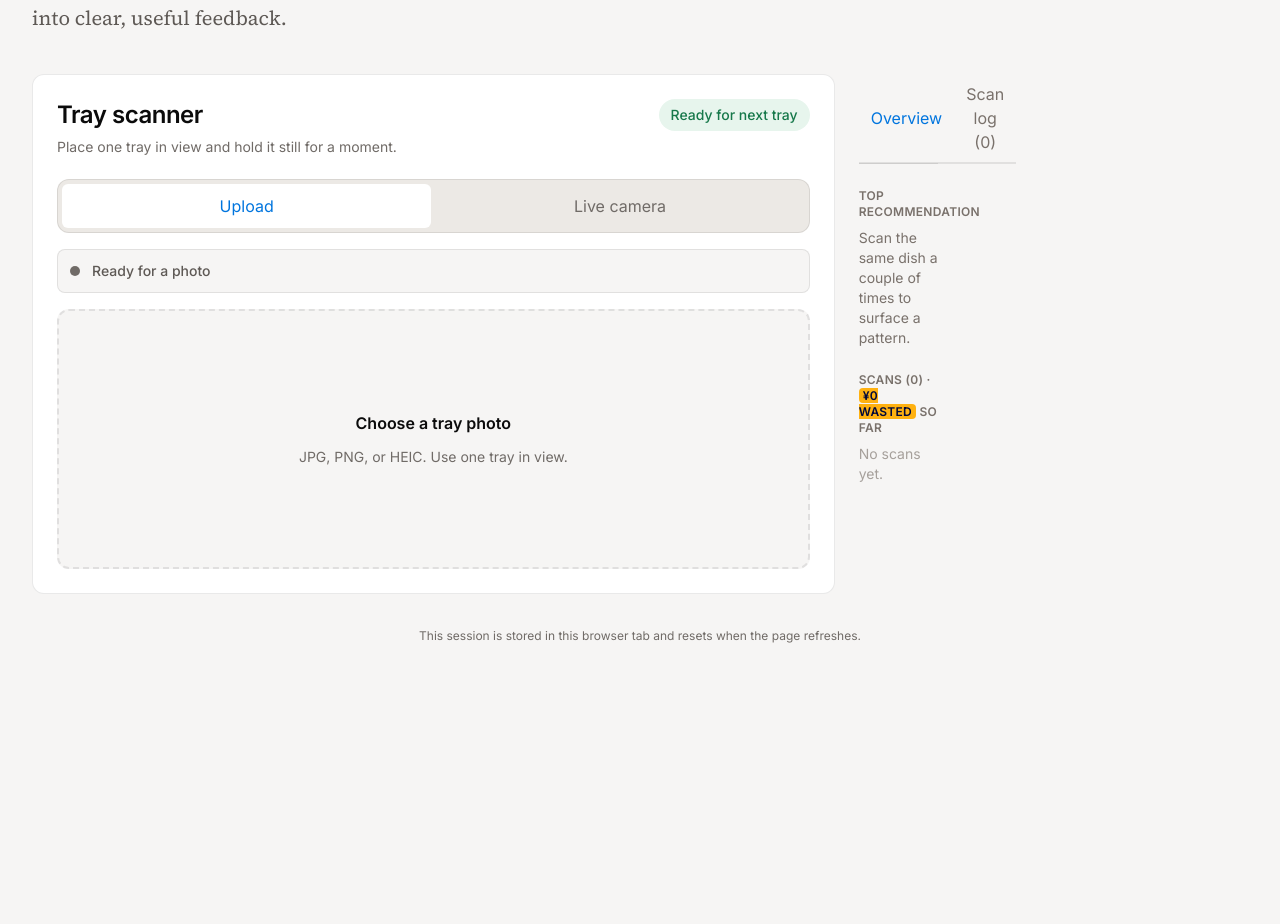
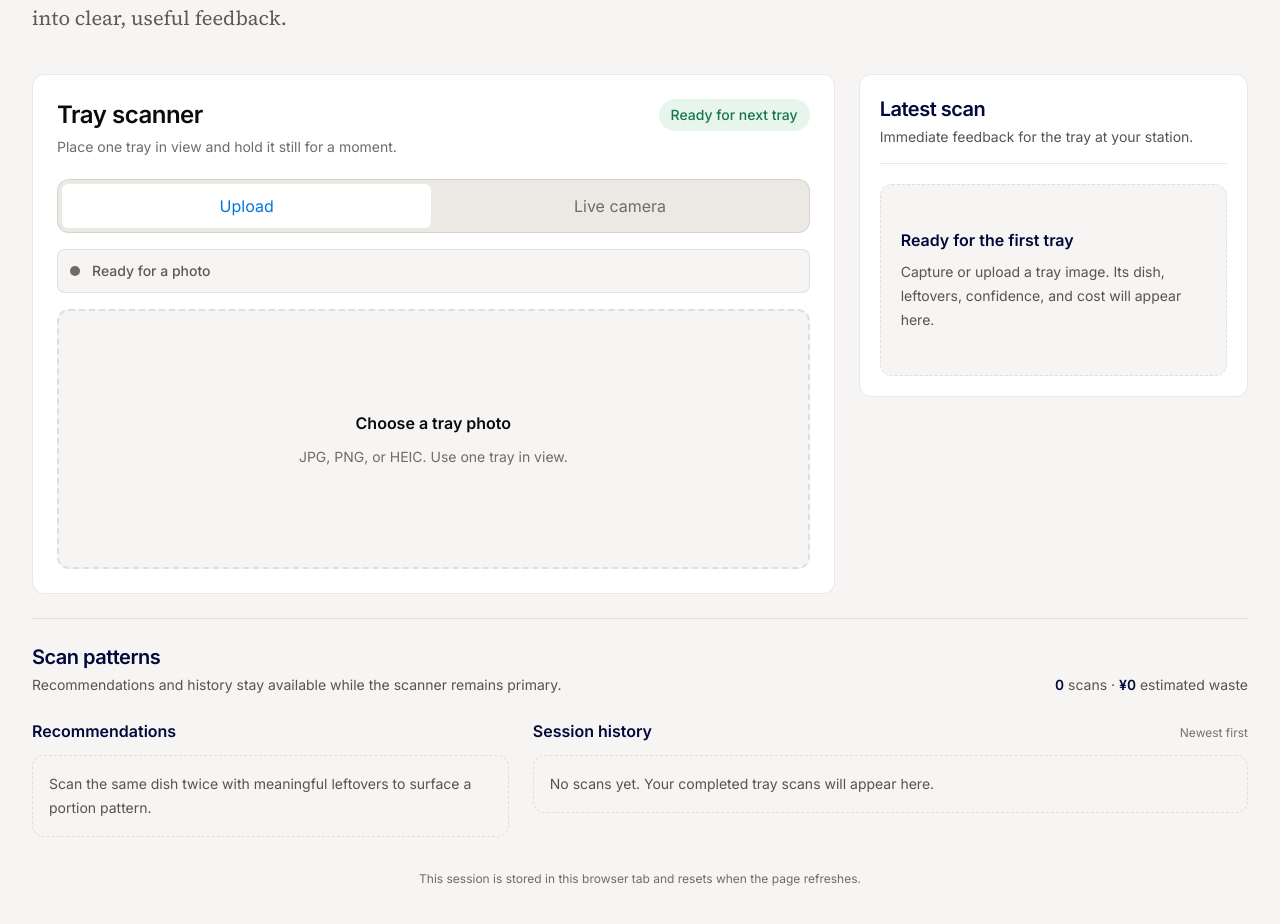
Before and after one commit to JamieOgun/hackathon_food_analyzer, a Next.js app: page / in a window 1280 px wide. Shown: the part 288-1212 px from the top of the page. Before the commit the page ends 982 px from the top, so only its background shows below. Built offline with nearby package versions, Linux system fonts and the light colour scheme.

Commit message:
feat(results): surface immediate scan feedback

```diff
--- a/components/ResultsPanel.tsx
+++ b/components/ResultsPanel.tsx
@@ -1,6 +1,6 @@
 "use client";
 
-import { useState } from "react";
+import AnnotatedImage from "@/components/AnnotatedImage";
 import ScanLog from "@/components/ScanLog";
 import {
   BUCKET_LABEL,
@@ -8,12 +8,25 @@ import {
   type ScanResult,
 } from "@/lib/types";
 
-type Tab = "overview" | "log";
-
 interface ResultsPanelProps {
   scans: ScanResult[];
   recommendations: Recommendation[];
   error: string | null;
+}
+
+function clampConfidence(value: number) {
+  return Math.min(100, Math.max(0, Math.round(value * 100)));
+}
+
+function formatCost(value: number | null | undefined) {
+  return value == null ? null : `¥${value.toLocaleString()}`;
+}
+
+function formatTime(iso: string) {
+  return new Date(iso).toLocaleTimeString([], {
+    hour: "2-digit",
+    minute: "2-digit",
+  });
 }
 
 export default function ResultsPanel({
@@ -21,104 +34,247 @@ export default function ResultsPanel({
   recommendations,
   error,
 }: ResultsPanelProps) {
-  const [tab, setTab] = useState<Tab>("overview");
-  const totalYenWasted = scans.reduce((sum, s) => sum + (s.yen_wasted ?? 0), 0);
-
-  const tabClass = (t: Tab) =>
-    `-mb-px border-b-2 px-3 py-2 text-sm font-medium ${
-      tab === t
-        ? "border-brand text-brand"
-        : "border-transparent text-stone-500 hover:text-stone-700 dark:hover:text-stone-300"
-    }`;
+  const latestScan = scans.at(-1);
+  const totalYenWasted = scans.reduce(
+    (sum, scan) => sum + (scan.yen_wasted ?? 0),
+    0,
+  );
 
   return (
-    <div className="flex flex-col gap-6">
+    <div className="contents">
+      <section
+        className="flex min-w-0 flex-col gap-5 rounded-[12px] border border-line bg-surface p-5 lg:col-span-4"
+        aria-labelledby="latest-scan-heading"
+        aria-live="polite"
+      >
+        <div className="flex items-start justify-between gap-4 border-b border-stone-200 pb-4">
+          <div>
+            <h2
+              id="latest-scan-heading"
+              className="text-xl font-semibold tracking-tight text-brand-deep"
+            >
+              {error && !latestScan ? "Scan needs attention" : "Latest scan"}
+            </h2>
+            <p className="mt-1 text-sm text-stone-600">
+              {error && !latestScan
+                ? "Resolve the issue, then try the tray again."
+                : "Immediate feedback for the tray at your station."}
+            </p>
+          </div>
+          {latestScan && (
+            <time
+              className="shrink-0 text-xs font-medium text-stone-500"
+              dateTime={latestScan.timestamp}
+            >
+              {formatTime(latestScan.timestamp)}
+            </time>
+          )}
+        </div>
+
         {error && (
-        <div className="rounded-md border border-red-300 bg-red-50 p-3 text-sm text-red-700 dark:border-red-800 dark:bg-red-950 dark:text-red-300">
-          {error}
+          <div
+            className="rounded-[8px] border border-danger/30 bg-danger-tint px-4 py-3 text-sm text-danger"
+            role="alert"
+            aria-live="assertive"
+          >
+            <p className="font-semibold">The scan could not be completed.</p>
+            <p className="mt-1 leading-6">{error}</p>
           </div>
         )}
 
-      <div className="flex border-b border-stone-200 dark:border-stone-800">
-        <button
-          type="button"
-          className={tabClass("overview")}
-          onClick={() => setTab("overview")}
-        >
-          Overview
-        </button>
-        <button
-          type="button"
-          className={tabClass("log")}
-          onClick={() => setTab("log")}
-        >
-          Scan log ({scans.length})
-        </button>
+        {!latestScan ? (
+          <div className="flex min-h-48 flex-col justify-center rounded-[12px] border border-dashed border-stone/40 bg-background px-5 py-6">
+            <p className="text-base font-semibold text-brand-deep">
+              {error ? "No result was saved" : "Ready for the first tray"}
+            </p>
+            <p className="mt-2 max-w-sm text-sm leading-6 text-stone-600">
+              {error
+                ? "The station is still ready. Retry the scan or switch capture modes."
+                : "Capture or upload a tray image. Its dish, leftovers, confidence, and cost will appear here."}
+            </p>
+          </div>
+        ) : (
+          <div className="flex flex-col gap-5">
+            {latestScan.image_url && (
+              <AnnotatedImage
+                src={latestScan.image_url}
+                alt={`Annotated scan of ${latestScan.dish_name}`}
+                detections={latestScan.detections}
+                className="max-h-64"
+              />
+            )}
+
+            <div>
+              <p className="text-xs font-semibold uppercase tracking-wide text-stone-500">
+                Recognized dish
+              </p>
+              <h3 className="mt-1 text-2xl font-semibold tracking-tight text-brand-deep">
+                {latestScan.dish_name}
+              </h3>
             </div>
 
-      {tab === "log" ? (
-        <ScanLog scans={scans} />
-      ) : (
-        <>
+            <dl className="grid grid-cols-2 gap-3">
+              <div className="rounded-[8px] border border-line bg-background p-3">
+                <dt className="text-xs font-semibold uppercase tracking-wide text-stone-500">
+                  Leftovers
+                </dt>
+                <dd className="mt-1 font-semibold text-brand-deep">
+                  {BUCKET_LABEL[latestScan.remaining_bucket]}
+                  <span className="ml-1 font-normal text-stone-600">
+                    (
+                    {Math.min(
+                      100,
+                      Math.max(
+                        0,
+                        Math.round(latestScan.remaining_fraction * 100),
+                      ),
+                    )}
+                    %)
+                  </span>
+                </dd>
+              </div>
+              <div className="rounded-[8px] border border-line bg-background p-3">
+                <dt className="text-xs font-semibold uppercase tracking-wide text-stone-500">
+                  Estimated waste
+                </dt>
+                <dd className="mt-1 font-semibold text-brand-deep">
+                  {formatCost(latestScan.yen_wasted) ?? "Cost unavailable"}
+                </dd>
+              </div>
+            </dl>
+
             <div>
-            <h3 className="mb-2 text-xs font-semibold uppercase tracking-wide text-stone-500 dark:text-stone-400">
-              Top recommendation
-            </h3>
-            {recommendations.length === 0 ? (
-              <p className="text-sm text-stone-500 dark:text-stone-400">
-                Scan the same dish a couple of times to surface a pattern.
+              <div className="flex items-center justify-between gap-3 text-sm">
+                <span className="font-semibold text-brand-deep">
+                  Confidence
+                </span>
+                <span className="tabular-nums text-stone-600">
+                  {clampConfidence(latestScan.confidence)}%
+                </span>
+              </div>
+              <div
+                className="mt-2 h-2 w-full bg-stone-200"
+                role="progressbar"
+                aria-label="Recognition confidence"
+                aria-valuemin={0}
+                aria-valuemax={100}
+                aria-valuenow={clampConfidence(latestScan.confidence)}
+              >
+                <div
+                  className="h-full bg-brand"
+                  style={{
+                    width: `${clampConfidence(latestScan.confidence)}%`,
+                  }}
+                />
+              </div>
+            </div>
+
+            {latestScan.yen_wasted == null && (
+              <p className="border-l border-stone-300 pl-3 text-sm leading-6 text-stone-600">
+                This dish is not in the menu yet, so a yen estimate is not
+                available.
               </p>
-            ) : (
-              <div className="rounded-lg border border-waste/40 bg-waste/10 p-4 text-sm text-brand-deep dark:border-waste/50 dark:bg-waste/15 dark:text-waste">
-                {recommendations[0].message}
+            )}
+
+            {latestScan.reasoning && (
+              <div>
+                <h4 className="text-sm font-semibold text-brand-deep">
+                  Why this result
+                </h4>
+                <p className="mt-1 text-sm leading-6 text-stone-700">
+                  {latestScan.reasoning}
+                </p>
+              </div>
+            )}
+
+            {latestScan.visible_items?.length > 0 && (
+              <div>
+                <h4 className="text-sm font-semibold text-brand-deep">
+                  Visible leftovers
+                </h4>
+                <p className="mt-1 text-sm leading-6 text-stone-700">
+                  {latestScan.visible_items.join(", ")}
+                </p>
               </div>
             )}
           </div>
+        )}
+      </section>
 
+      <section
+        className="lg:col-span-12 flex min-w-0 flex-col gap-6 border-t border-stone-300 pt-6"
+        aria-labelledby="scan-patterns-heading"
+      >
+        <div className="flex flex-wrap items-end justify-between gap-4">
           <div>
-            <h3 className="mb-2 text-xs font-semibold uppercase tracking-wide text-stone-500 dark:text-stone-400">
-              Scans ({scans.length}) &middot;{" "}
-              <span className="rounded-sm bg-waste px-1 font-semibold text-brand-deep">
-                &yen;{totalYenWasted.toLocaleString()} wasted
+            <h2
+              id="scan-patterns-heading"
+              className="text-xl font-semibold tracking-tight text-brand-deep"
+            >
+              Scan patterns
+            </h2>
+            <p className="mt-1 text-sm text-stone-600">
+              Recommendations and history stay available while the scanner
+              remains primary.
+            </p>
+          </div>
+          <p className="text-sm text-stone-600">
+            <span className="font-semibold tabular-nums text-brand-deep">
+              {scans.length}
             </span>{" "}
-              so far
+            {scans.length === 1 ? "scan" : "scans"} ·{" "}
+            <span className="font-semibold tabular-nums text-brand-deep">
+              {formatCost(totalYenWasted) ?? "¥0"}
+            </span>{" "}
+            estimated waste
+          </p>
+        </div>
+
+        <div className="grid gap-6 lg:grid-cols-[minmax(0,0.8fr)_minmax(0,1.2fr)]">
+          <section aria-labelledby="recommendations-heading">
+            <h3
+              id="recommendations-heading"
+              className="text-base font-semibold text-brand-deep"
+            >
+              Recommendations
             </h3>
-            <ul className="flex max-h-[65dvh] flex-col gap-2 overflow-y-auto pr-1">
-              {scans
-                .slice()
-                .reverse()
-                .map((scan) => (
+            {recommendations.length === 0 ? (
+              <p className="mt-3 rounded-[12px] border border-dashed border-stone/40 bg-background px-4 py-4 text-sm leading-6 text-stone-600">
+                Scan the same dish twice with meaningful leftovers to surface a
+                portion pattern.
+              </p>
+            ) : (
+              <ul className="mt-3 flex flex-col gap-3">
+                {recommendations.map((recommendation) => (
                   <li
-                    key={scan.id}
-                    className="flex items-center justify-between rounded-md border border-stone-200 px-3 py-2 text-sm dark:border-stone-800"
+                    key={recommendation.dish_id}
+                    className="border border-stone-200 bg-waste/15 px-4 py-4"
                   >
-                    <div>
-                      <span className="font-medium text-foreground">
-                        {scan.dish_name}
-                      </span>
-                      <span className="ml-2 text-stone-500 dark:text-stone-400">
-                        {BUCKET_LABEL[scan.remaining_bucket]}
-                      </span>
-                      {scan.visible_items.length > 0 && (
-                        <div className="text-xs text-stone-400">
-                          Left behind: {scan.visible_items.join(", ")}
-                        </div>
-                      )}
-                    </div>
-                    <span className="font-mono font-medium text-brand-deep dark:text-waste">
-                      {scan.yen_wasted != null
-                        ? `¥${scan.yen_wasted.toLocaleString()}`
-                        : "—"}
-                    </span>
+                    <p className="text-sm leading-6 text-brand-deep">
+                      {recommendation.message}
+                    </p>
                   </li>
                 ))}
-              {scans.length === 0 && (
-                <li className="text-sm text-stone-400">No scans yet.</li>
+              </ul>
             )}
-            </ul>
+          </section>
+
+          <section aria-labelledby="history-heading">
+            <div className="flex items-baseline justify-between gap-3">
+              <h3
+                id="history-heading"
+                className="text-base font-semibold text-brand-deep"
+              >
+                Session history
+              </h3>
+              <span className="text-xs text-stone-500">Newest first</span>
             </div>
-        </>
-      )}
+            <div className="mt-3">
+              <ScanLog scans={scans} />
+            </div>
+          </section>
+        </div>
+      </section>
     </div>
   );
 }
--- a/components/ScanLog.tsx
+++ b/components/ScanLog.tsx
@@ -9,29 +9,45 @@ function formatTime(iso: string) {
   return new Date(iso).toLocaleTimeString([], {
     hour: "2-digit",
     minute: "2-digit",
-    second: "2-digit",
   });
+}
+
+function clampConfidence(value: number) {
+  return Math.min(100, Math.max(0, Math.round(value * 100)));
 }
 
 export default function ScanLog({ scans }: ScanLogProps) {
   if (scans.length === 0) {
-    return <p className="text-sm text-stone-400">No scans yet.</p>;
+    return (
+      <p className="rounded-[12px] border border-dashed border-stone/40 bg-background px-4 py-4 text-sm leading-6 text-stone-600">
+        No scans yet. Your completed tray scans will appear here.
+      </p>
+    );
   }
 
   return (
-    <div className="flex flex-col gap-3">
-      <div className="flex flex-wrap items-center gap-4 text-xs text-stone-500 dark:text-stone-400">
-        <span className="flex items-center gap-1.5">
-          <span className="inline-block h-3 w-3 rounded-sm border-2 border-dashed border-emerald-400" />
+    <div className="flex flex-col gap-4">
+      <div
+        className="flex flex-wrap items-center gap-x-5 gap-y-2 text-xs text-stone-600"
+        aria-label="Detection legend"
+      >
+        <span className="flex items-center gap-2">
+          <span
+            aria-hidden="true"
+            className="inline-block h-3 w-3 border border-dashed border-emerald-600"
+          />
           Plate / tray
         </span>
-        <span className="flex items-center gap-1.5">
-          <span className="inline-block h-3 w-3 rounded-sm border-2 border-waste bg-waste/15" />
+        <span className="flex items-center gap-2">
+          <span
+            aria-hidden="true"
+            className="inline-block h-3 w-3 border border-waste bg-waste/15"
+          />
           Leftover food
         </span>
       </div>
 
-      <ul className="flex max-h-[65dvh] flex-col gap-3 overflow-y-auto pr-1">
+      <ol className="flex flex-col gap-3">
         {scans
           .slice()
           .reverse()
@@ -39,85 +55,98 @@ export default function ScanLog({ scans }: ScanLogProps) {
             const leftovers = (scan.detections ?? []).filter(
               (d) => d.kind === "leftover",
             );
+            const confidence = clampConfidence(scan.confidence);
+
             return (
               <li
                 key={scan.id}
-                className={`grid gap-3 rounded-lg border border-stone-200 p-3 dark:border-stone-800 ${
-                  scan.image_url
-                    ? "grid-cols-[7rem_1fr] sm:grid-cols-[minmax(0,11rem)_1fr]"
-                    : "grid-cols-1"
-                }`}
+                className="rounded-[12px] border border-line bg-surface p-4"
               >
-                {scan.image_url && (
+                <article className="grid gap-4 sm:grid-cols-[minmax(0,9rem)_minmax(0,1fr)]">
+                  {scan.image_url ? (
                     <AnnotatedImage
                       src={scan.image_url}
-                    alt={`Scanned ${scan.dish_name}`}
-                    detections={scan.detections ?? []}
+                      alt={`Annotated scan of ${scan.dish_name}`}
+                      detections={scan.detections}
                     />
-                )}
-
-                <div className="flex min-w-0 flex-col gap-2 text-sm">
-                  <div className="flex flex-wrap items-baseline justify-between gap-2">
-                    <span className="font-semibold text-foreground">
-                      {scan.dish_name}
-                    </span>
-                    <span className="font-mono font-medium text-brand-deep dark:text-waste">
-                      {scan.yen_wasted != null
-                        ? `¥${scan.yen_wasted.toLocaleString()} wasted`
-                        : "—"}
-                    </span>
-                  </div>
-
-                  <div className="flex flex-wrap gap-1.5 text-xs">
-                    <span className="rounded-full bg-waste/15 px-2 py-0.5 font-medium text-brand-deep dark:bg-waste/20 dark:text-waste">
-                      {BUCKET_LABEL[scan.remaining_bucket]} (
-                      {Math.round(scan.remaining_fraction * 100)}%)
-                    </span>
-                    <span className="rounded-full bg-stone-100 px-2 py-0.5 text-stone-600 dark:bg-stone-800 dark:text-stone-300">
-                      {Math.round(scan.confidence * 100)}% confident
-                    </span>
-                    <span className="rounded-full bg-stone-100 px-2 py-0.5 text-stone-600 dark:bg-stone-800 dark:text-stone-300">
-                      {scan.source === "camera" ? "Live camera" : "Upload"} ·{" "}
-                      {formatTime(scan.timestamp)}
-                    </span>
-                  </div>
-
-                  {scan.reasoning && (
-                    <div>
-                      <h4 className="text-xs font-semibold uppercase tracking-wide text-stone-500 dark:text-stone-400">
-                        Reasoning
-                      </h4>
-                      <p className="text-stone-700 dark:text-stone-300">
-                        {scan.reasoning}
-                      </p>
+                  ) : (
+                    <div className="flex min-h-24 items-center justify-center rounded-[8px] border border-dashed border-stone/40 bg-background px-3 text-center text-xs text-stone-500">
+                      Image unavailable
                     </div>
                   )}
 
-                  {(leftovers.length > 0 || scan.visible_items.length > 0) && (
+                  <div className="min-w-0">
+                    <div className="flex flex-wrap items-start justify-between gap-3">
                       <div>
-                      <h4 className="text-xs font-semibold uppercase tracking-wide text-stone-500 dark:text-stone-400">
-                        Detected leftovers
+                        <h4 className="font-semibold text-brand-deep">
+                          {scan.dish_name}
                         </h4>
-                      <div className="mt-1 flex flex-wrap gap-1.5">
+                        <time
+                          className="mt-1 block text-xs text-stone-500"
+                          dateTime={scan.timestamp}
+                        >
+                          {formatTime(scan.timestamp)} ·{" "}
+                          {scan.source === "camera" ? "Live camera" : "Upload"}
+                        </time>
+                      </div>
+                      <p className="shrink-0 text-sm font-semibold tabular-nums text-brand-deep">
+                        {scan.yen_wasted != null
+                          ? `¥${scan.yen_wasted.toLocaleString()} wasted`
+                          : "Cost unavailable"}
+                      </p>
+                    </div>
+
+                    <dl className="mt-3 grid grid-cols-2 gap-x-4 gap-y-2 text-xs">
+                      <div>
+                        <dt className="text-stone-500">Leftovers</dt>
+                        <dd className="mt-0.5 font-medium text-brand-deep">
+                          {BUCKET_LABEL[scan.remaining_bucket]} (
+                          {Math.min(
+                            100,
+                            Math.max(
+                              0,
+                              Math.round(scan.remaining_fraction * 100),
+                            ),
+                          )}
+                          %)
+                        </dd>
+                      </div>
+                      <div>
+                        <dt className="text-stone-500">Confidence</dt>
+                        <dd className="mt-0.5 font-medium text-brand-deep">
+                          {confidence}%
+                        </dd>
+                      </div>
+                    </dl>
+
+                    {scan.reasoning && (
+                      <p className="mt-3 text-sm leading-6 text-stone-700">
+                        {scan.reasoning}
+                      </p>
+                    )}
+
+                    {(leftovers.length > 0 ||
+                      scan.visible_items?.length > 0) && (
+                      <div className="mt-3">
+                        <h5 className="text-xs font-semibold uppercase tracking-wide text-stone-500">
+                          Visible leftovers
+                        </h5>
+                        <ul className="mt-1 flex flex-wrap gap-x-3 gap-y-1 text-sm text-stone-700">
                           {(leftovers.length > 0
                             ? leftovers.map((d) => d.label)
                             : scan.visible_items
-                        ).map((item, i) => (
-                          <span
-                            key={i}
-                            className="rounded-sm bg-waste/20 px-1.5 py-0.5 text-xs text-brand-deep dark:bg-waste/25 dark:text-waste"
-                          >
-                            {item}
-                          </span>
+                          ).map((item, index) => (
+                            <li key={`${item}-${index}`}>{item}</li>
                           ))}
-                      </div>
+                        </ul>
                       </div>
                     )}
                   </div>
+                </article>
               </li>
             );
           })}
-      </ul>
+      </ol>
     </div>
   );
 }
```
Also changed, not shown: components/AnnotatedImage.tsx (+24 -16 lines). Lines whose indentation alone changed are shown as unchanged.
